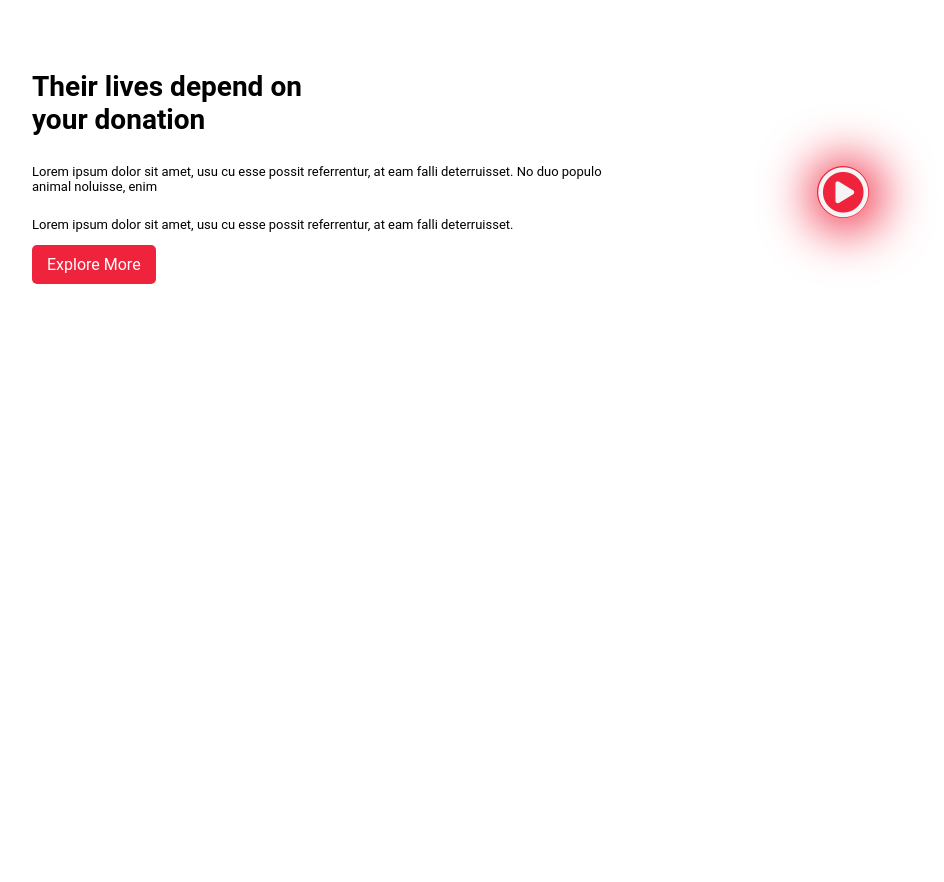
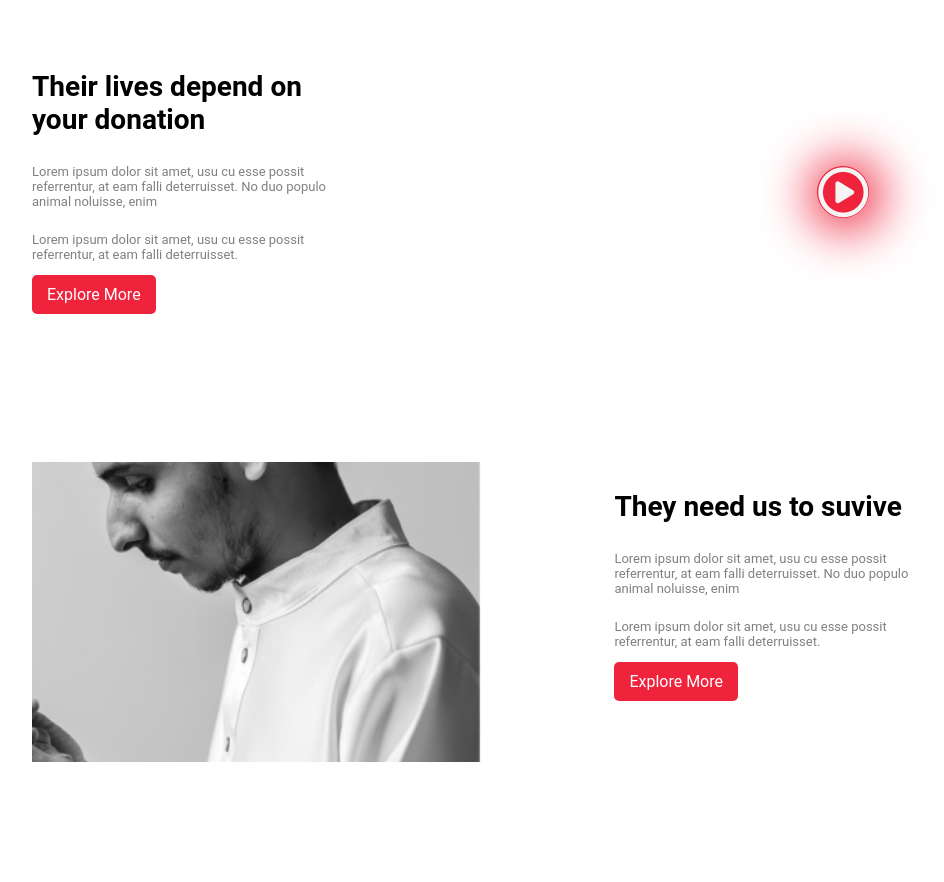
Before and after one commit to Mahdihas/Zakat, a plain HTML site: page index.html in a window 1280 px wide. Shown: the part 718-1600 px from the top of the page, without its empty margins (88-1032 px from the left). Before the commit the page ends 1180 px from the top, so only its background shows below. Drawn offline with Linux system fonts and the light colour scheme.

Commit message:
new article added

```diff
--- a/index.html
+++ b/index.html
@@ -32,10 +32,10 @@
             <article class="video">
                 <div class="atext">
                     <h1 class="their">Their lives depend on <br> your donation</h1>
-                    <p class="atextp">Lorem ipsum dolor sit amet, usu cu esse possit referrentur, at eam falli
+                    <p class="atextp">Lorem ipsum dolor sit amet, usu cu esse possit <br> referrentur, at eam falli
                         deterruisset. No duo
-                        populo animal noluisse, enim</p>
-                    <p class="atextp">Lorem ipsum dolor sit amet, usu cu esse possit referrentur, at eam falli
+                        populo <br> animal noluisse, enim</p>
+                    <p class="atextp">Lorem ipsum dolor sit amet, usu cu esse possit <br> referrentur, at eam falli
                         deterruisset.</p>
                     <a class="button" href="#">
                         Explore More
@@ -53,7 +53,40 @@
 
 
                 </div>
+
+
+
             </article>
+
+
+            <!-- article two -->
+            <article class="salat">
+                <div class="praying">
+
+                </div>
+                <div class="salattext">
+                    <h1 class="their">They need us to suvive</h1>
+                    <p class="atextp">Lorem ipsum dolor sit amet, usu cu esse possit <br> referrentur, at eam falli
+                        deterruisset. No duo
+                        populo <br> animal noluisse, enim</p>
+                    <p class="atextp">Lorem ipsum dolor sit amet, usu cu esse possit <br> referrentur, at eam falli
+                        deterruisset.</p>
+                    <a class="button" href="#">
+                        Explore More
+                    </a>
+
+
+
+
+
+
+                </div>
+
+
+
+            </article>
+
+
         </section>
 
 
--- a/style.css
+++ b/style.css
@@ -79,6 +79,7 @@ body {
 }
 
 .avideo {
+
     background-image: url(image/video.png);
     background-repeat: no-repeat;
     background-position: center;
@@ -89,7 +90,6 @@ body {
     display: flex;
     justify-content: center;
     align-items: center;
-
 }
 
 
@@ -115,8 +115,31 @@ body {
     font-family: 'Roboto', sans-serif;
     font-weight: 400;
     padding-bottom: 10px;
+    color: gray;
+}
+
+.salat {
+    padding: 120px;
+    padding-top: 0;
+    display: flex;
+    height: auto;
+
+}
+
+.praying {
+    background-image: url(image/salat.png);
+    background-repeat: no-repeat;
+    background-position: left;
+    background-size: cover;
+
+    width: 56%;
+    height: 300px;
+}
+
+.salattext {
+    width: 44%;
+    height: auto;
 }
 
 
-
 /* article video ends */
```
